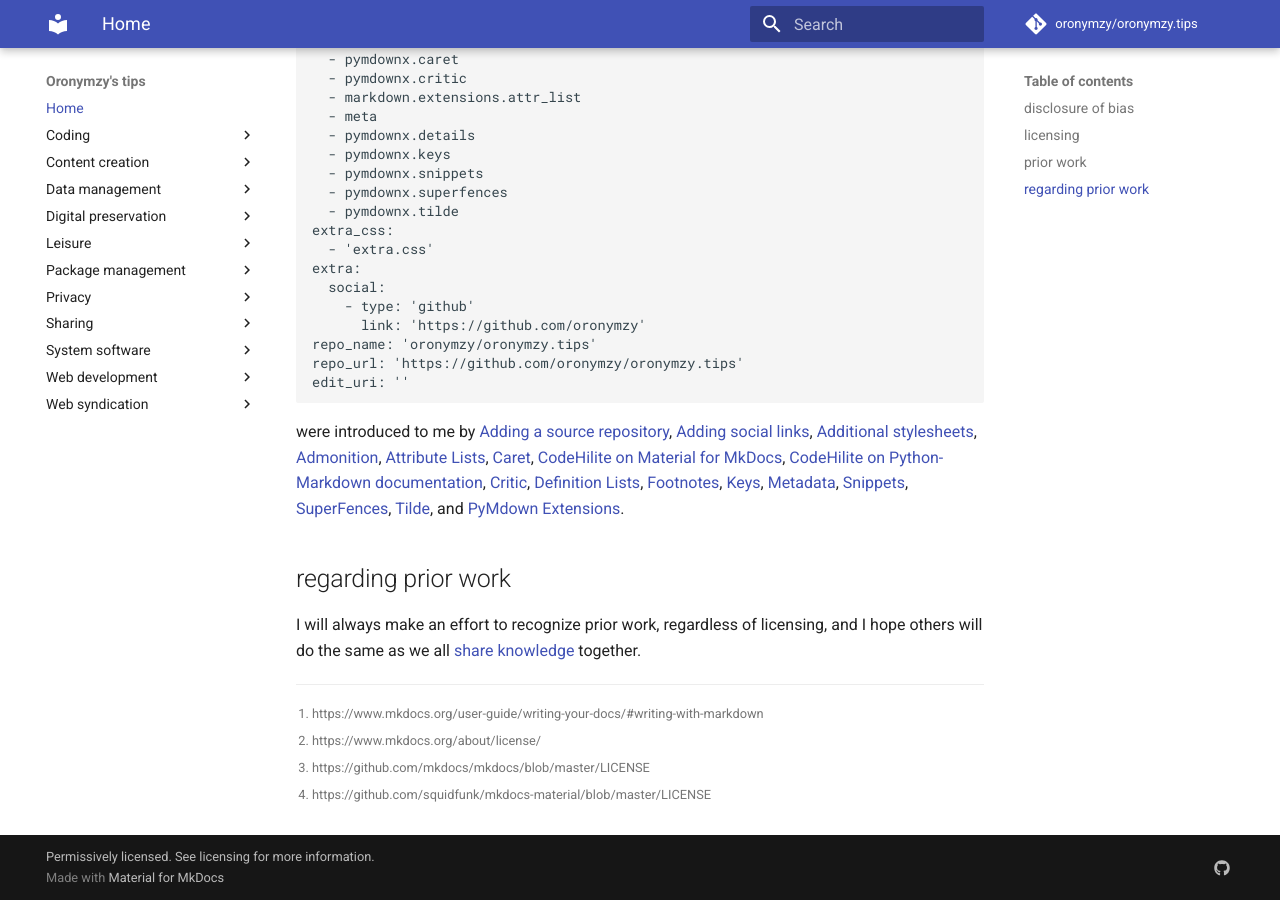
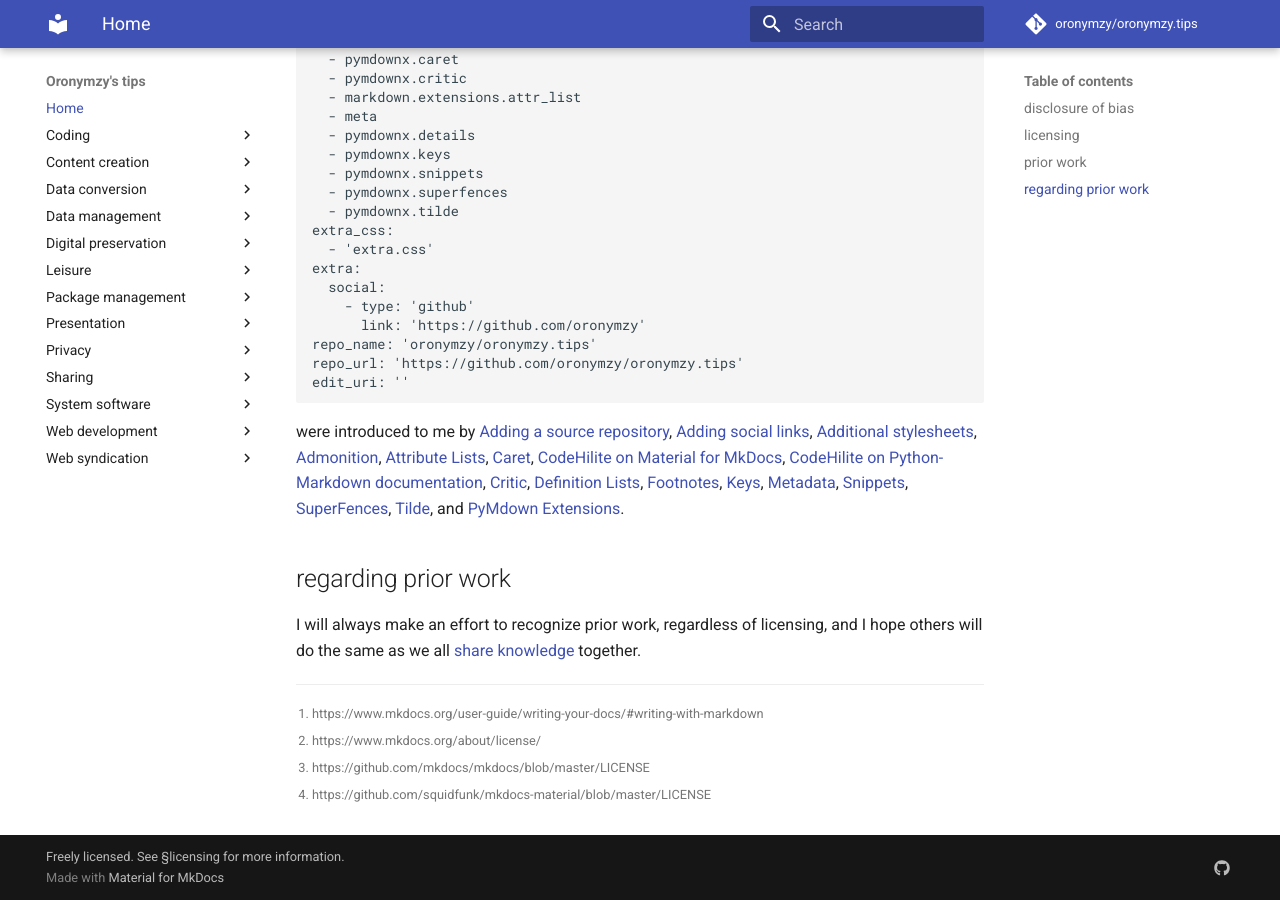
Before and after one commit to oronymzy/tips, an MkDocs documentation site: the page built from docs/README.md, in a window 1280 px wide and 900 px high, scrolled down 1283 px. Built offline with MkDocs 1.6.1 and Material for MkDocs 9.7.7, drawn with Linux system fonts in a browser that asks for light colours; comment, search, counter and statistics services are not loaded; part of the change alters nothing that is shown.

Commit message:
Change copyright notice, add various pages and categories, rearrange things

```diff
--- a/mkdocs.yml
+++ b/mkdocs.yml
@@ -9,10 +9,11 @@ nav:
     - undoing a Git commit: 'undGitc.md'
     - using Git: 'usngGit.md'
   - Content creation:
-    - indicating page breaks in Markdown: 'ipbkMkd.md'
     - installing Krita: 'insKrta.md'
     - installing software from the latest GitHub software release: 'islGHsr.md'
-    - quick reference for Markdown: 'qrMkdwn.md'
+  - Data conversion:
+    - using FFmpeg: 'usFFmpg.md'
+    - using ImageMagick: 'usIMgck.md'
     - using pandoc: 'uspndoc.md'
     - using SoX: 'usngSoX.md'
   - Data management:
@@ -42,6 +43,11 @@ nav:
     - installing Bower: 'inBower.md'
     - installing Node.js and npm with nvm: 'inNjspv.md'
     - installing pip: 'instpip.md'
+    - installing Ruby Version Manager: 'insRVMr.md'
+  - Presentation:
+    - indicating page breaks in Markdown: 'ipbkMkd.md'
+    - quick reference for Markdown: 'qrMkdwn.md'
+    - using reveal.js: 'usrevjs.md'
   - Privacy:
     - changing an environment variable: 'chgevtb.md'
     - changing the hostname: 'chghstn.md'
@@ -64,6 +70,8 @@ nav:
   - Web development:
     - installing Atom text editor: 'insAtom.md'
     - installing Browsersync: 'inBsync.md'
+    - installing Hugo: 'insHugo.md'
+    - installing Jekyll: 'insJkyl.md'
     - installing MkDocs: 'insMkDc.md'
     - using Atom text editor: 'usgAtom.md'
     - using Browsersync: 'usBsync.md'
@@ -99,4 +107,4 @@ extra:
 repo_name: 'oronymzy/oronymzy.tips'
 repo_url: 'https://github.com/oronymzy/oronymzy.tips'
 edit_uri: ''
-copyright: 'Permissively licensed. See <a href="#licensing">licensing</a> for more information.'
+copyright: 'Freely licensed. See <a href="#licensing">§licensing</a> for more information.'
```
